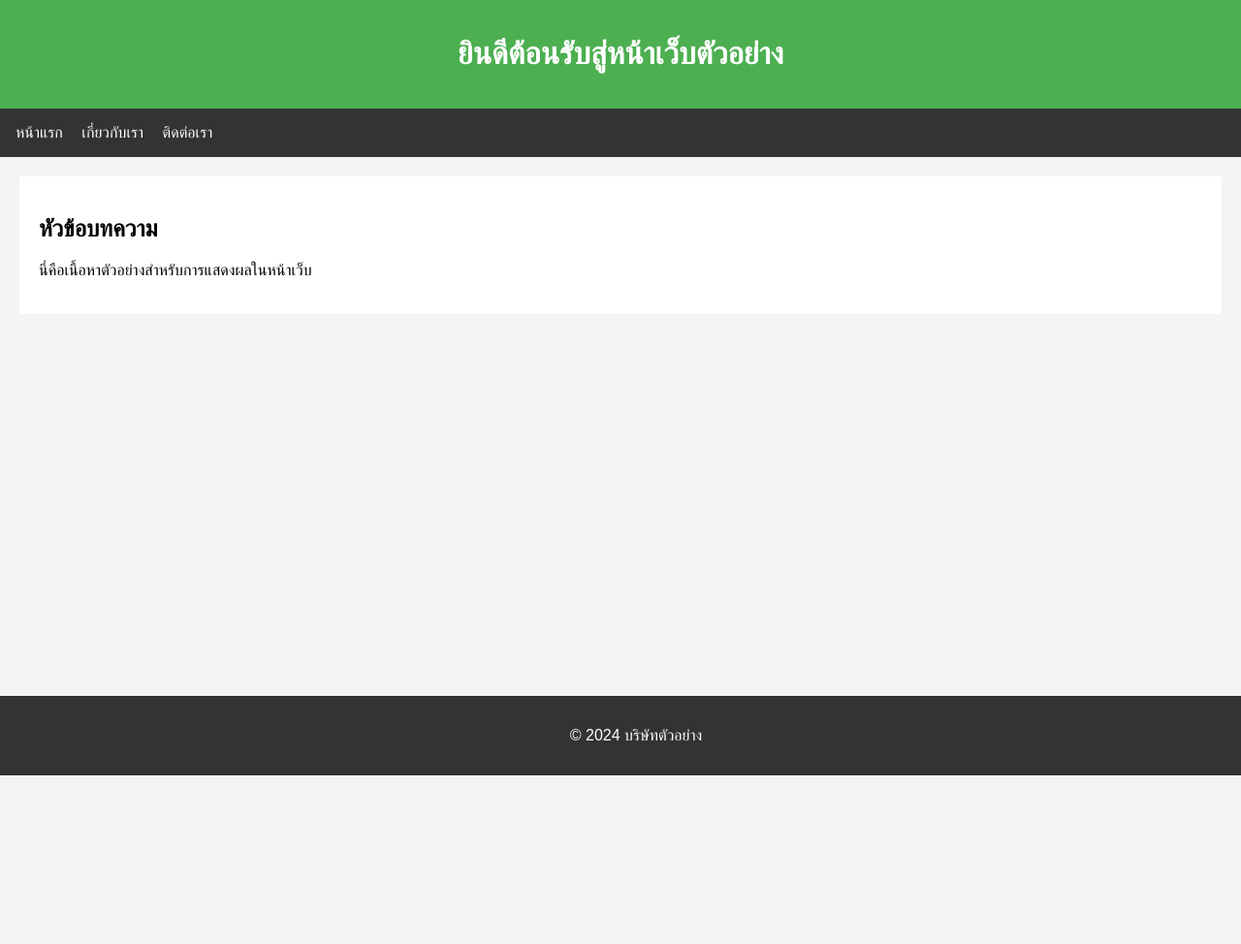
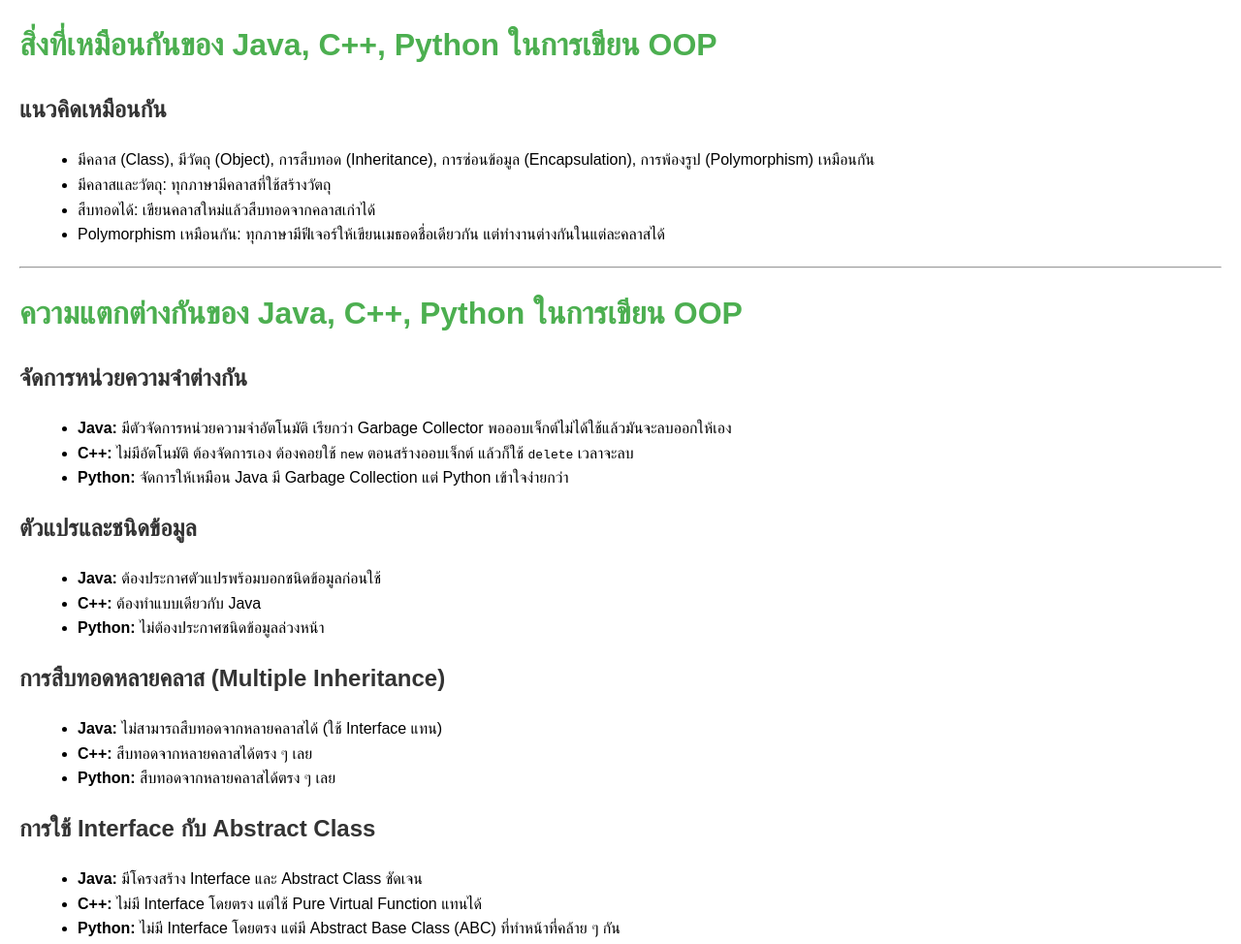
Before and after one commit to Meesangpatch-n/OOP-650710559, a plain HTML site: page index.html in a window 1280 px wide. Shown: the whole page at 97% size. Before the commit the page ends 800 px from the top, so only its background shows below. Drawn offline with Linux system fonts and the light colour scheme.

Commit message:
Update index.html

```diff
--- a/index.html
+++ b/index.html
@@ -3,67 +3,70 @@
 <head>
     <meta charset="UTF-8">
     <meta name="viewport" content="width=device-width, initial-scale=1.0">
-    <title>OOP</title>
+    <title>ความเหมือนและความแตกต่างของ Java, C++, Python ใน OOP</title>
     <style>
         body {
             font-family: Arial, sans-serif;
-            margin: 0;
-            padding: 0;
-            background-color: #f4f4f4;
+            line-height: 1.6;
+            margin: 20px;
         }
-        header {
-            background-color: #4CAF50;
-            color: white;
-            text-align: center;
-            padding: 1rem;
+        h1 {
+            color: #4CAF50;
         }
-        nav {
-            margin: 0;
-            padding: 1rem;
-            background-color: #333;
-            color: white;
+        h2 {
+            color: #333;
         }
-        nav a {
-            color: white;
-            margin-right: 15px;
-            text-decoration: none;
+        ul {
+            margin-left: 20px;
         }
-        section {
-            margin: 20px;
-            padding: 20px;
-            background-color: white;
-        }
-        footer {
-            background-color: #333;
-            color: white;
-            text-align: center;
-            padding: 1rem;
-            position: fixed;
-            width: 100%;
-            bottom: 0;
+        hr {
+            margin: 20px 0;
         }
     </style>
 </head>
 <body>
 
-    <header>
-        <h1>ยินดีต้อนรับสู่หน้าเว็บตัวอย่าง</h1>
-    </header>
+    <h1>สิ่งที่เหมือนกันของ Java, C++, Python ในการเขียน OOP</h1>
 
-    <nav>
-        <a href="#">หน้าแรก</a>
-        <a href="#">เกี่ยวกับเรา</a>
-        <a href="#">ติดต่อเรา</a>
-    </nav>
+    <h2>แนวคิดเหมือนกัน</h2>
+    <ul>
+        <li>มีคลาส (Class), มีวัตถุ (Object), การสืบทอด (Inheritance), การซ่อนข้อมูล (Encapsulation), การพ้องรูป (Polymorphism) เหมือนกัน</li>
+        <li>มีคลาสและวัตถุ: ทุกภาษามีคลาสที่ใช้สร้างวัตถุ</li>
+        <li>สืบทอดได้: เขียนคลาสใหม่แล้วสืบทอดจากคลาสเก่าได้</li>
+        <li>Polymorphism เหมือนกัน: ทุกภาษามีฟีเจอร์ให้เขียนเมธอดชื่อเดียวกัน แต่ทำงานต่างกันในแต่ละคลาสได้</li>
+    </ul>
 
-    <section>
-        <h2>หัวข้อบทความ</h2>
-        <p>นี่คือเนื้อหาตัวอย่างสำหรับการแสดงผลในหน้าเว็บ</p>
-    </section>
+    <hr>
 
-    <footer>
-        <p>© 2024 บริษัทตัวอย่าง</p>
-    </footer>
+    <h1>ความแตกต่างกันของ Java, C++, Python ในการเขียน OOP</h1>
+
+    <h2>จัดการหน่วยความจำต่างกัน</h2>
+    <ul>
+        <li><strong>Java:</strong> มีตัวจัดการหน่วยความจำอัตโนมัติ เรียกว่า Garbage Collector พอออบเจ็กต์ไม่ได้ใช้แล้วมันจะลบออกให้เอง</li>
+        <li><strong>C++:</strong> ไม่มีอัตโนมัติ ต้องจัดการเอง ต้องคอยใช้ <code>new</code> ตอนสร้างออบเจ็กต์ แล้วก็ใช้ <code>delete</code> เวลาจะลบ</li>
+        <li><strong>Python:</strong> จัดการให้เหมือน Java มี Garbage Collection แต่ Python เข้าใจง่ายกว่า</li>
+    </ul>
+
+    <h2>ตัวแปรและชนิดข้อมูล</h2>
+    <ul>
+        <li><strong>Java:</strong> ต้องประกาศตัวแปรพร้อมบอกชนิดข้อมูลก่อนใช้</li>
+        <li><strong>C++:</strong> ต้องทำแบบเดียวกับ Java</li>
+        <li><strong>Python:</strong> ไม่ต้องประกาศชนิดข้อมูลล่วงหน้า</li>
+    </ul>
+
+    <h2>การสืบทอดหลายคลาส (Multiple Inheritance)</h2>
+    <ul>
+        <li><strong>Java:</strong> ไม่สามารถสืบทอดจากหลายคลาสได้ (ใช้ Interface แทน)</li>
+        <li><strong>C++:</strong> สืบทอดจากหลายคลาสได้ตรง ๆ เลย</li>
+        <li><strong>Python:</strong> สืบทอดจากหลายคลาสได้ตรง ๆ เลย</li>
+    </ul>
+
+    <h2>การใช้ Interface กับ Abstract Class</h2>
+    <ul>
+        <li><strong>Java:</strong> มีโครงสร้าง Interface และ Abstract Class ชัดเจน</li>
+        <li><strong>C++:</strong> ไม่มี Interface โดยตรง แต่ใช้ Pure Virtual Function แทนได้</li>
+        <li><strong>Python:</strong> ไม่มี Interface โดยตรง แต่มี Abstract Base Class (ABC) ที่ทำหน้าที่คล้าย ๆ กัน</li>
+    </ul>
 
 </body>
 </html>
```
